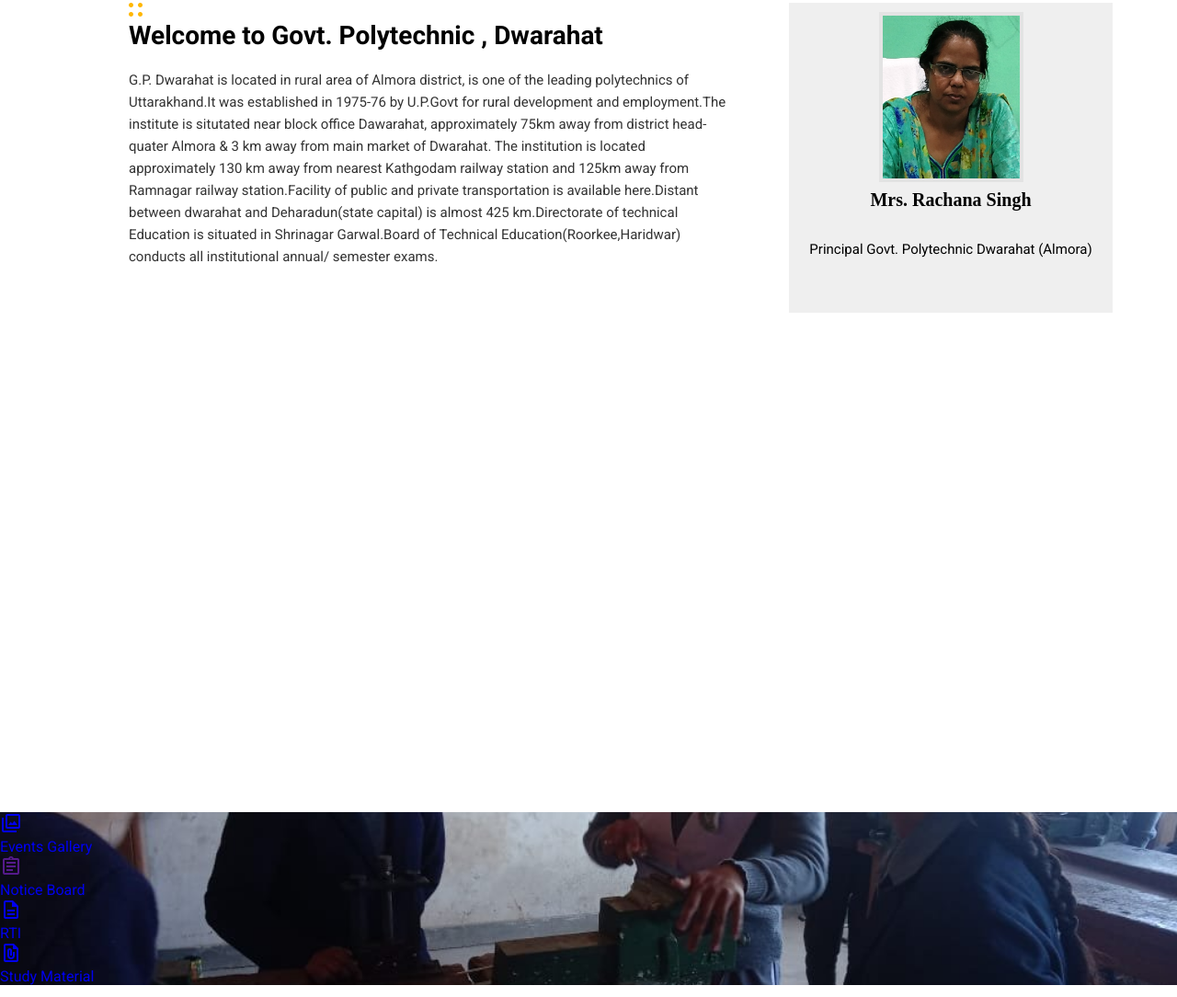
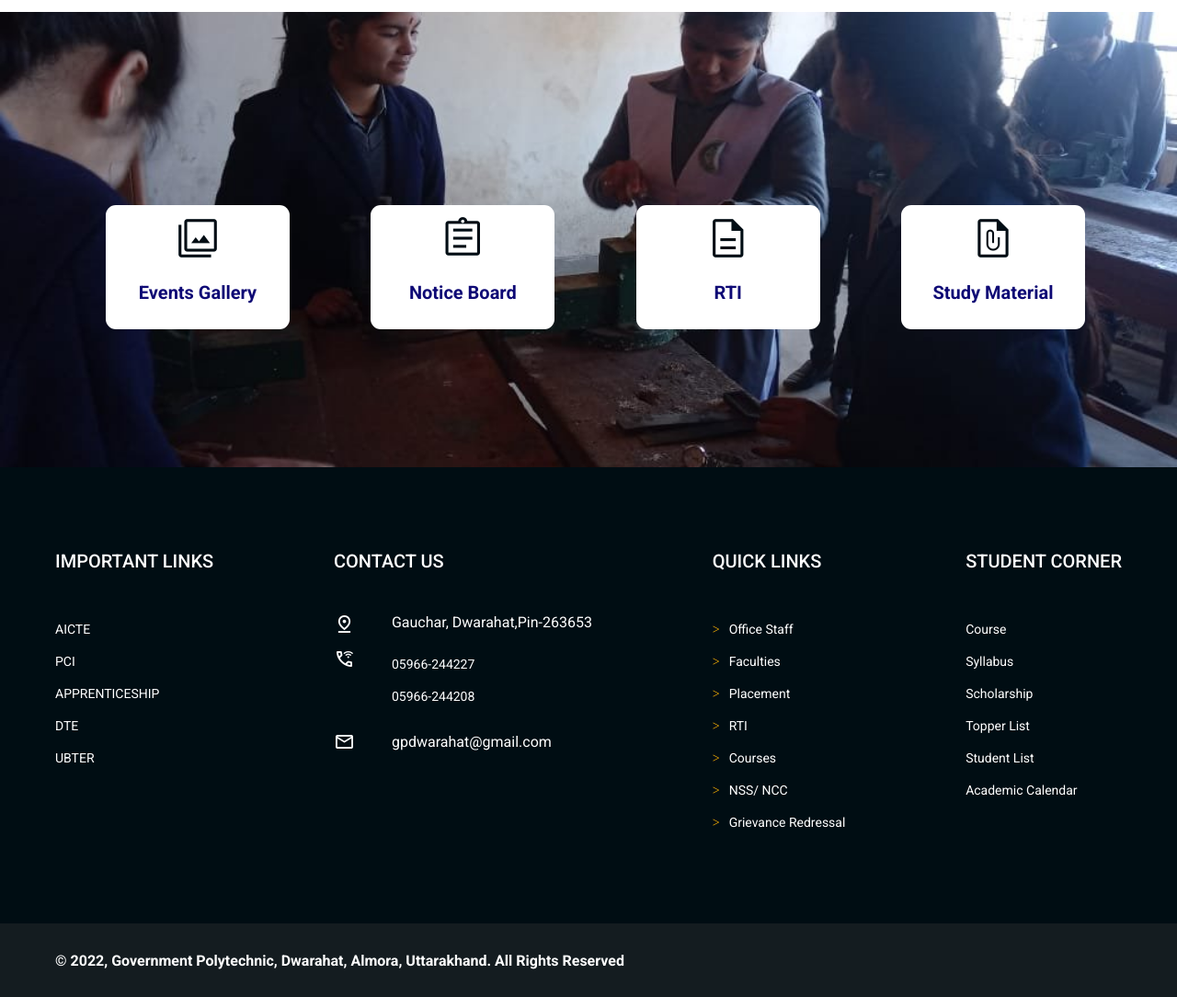
Before and after one commit to Bhupesh-joshi/GPDwarahatCollageWebsitw, a plain HTML site: page index.html in a window 1280 px wide. Shown: the part 1059-2143 px from the top of the page at 92% size. Drawn offline with nearby package versions, Linux system fonts and the light colour scheme.

Commit message:
footer done

```diff
--- a/index.html
+++ b/index.html
@@ -7,6 +7,9 @@
 
     <!-- stylesheet -->
     <link rel="stylesheet" href="stylesheets/mainStyle.css" />
+
+    <!-- responsive css -->
+    <link rel="stylesheet" href="stylesheets/responsive.css">
 
     <!-- javascript -->
     <script src="scriptFiles/script.js" defer></script>
@@ -28,6 +31,7 @@
 
 <body>
     <!-- toolbar -->
+
     <section class="secOne">
         <div class="secOne_contact">
             <span class="iconMail material-symbols-outlined">mail</span>
@@ -37,9 +41,11 @@
             <p>05966-244227</p>
         </div>
     </section>
+
     <!-- toolbar end -->
 
     <!-- Section second starts navbar -->
+
     <section class="secTwo">
         <nav class="nav">
             <div class="logo">
@@ -149,7 +155,15 @@
                 <p><img src="imgs/shape_1.png" alt=""></p>
                 <h1>Welcome to Govt. Polytechnic , Dwarahat</h1>
                 <p class="welcomeNote_summary">
-                        G.P. Dwarahat is located in rural area of Almora district, is one of the leading polytechnics of Uttarakhand.It was established in 1975-76 by U.P.Govt for rural development and employment.The institute is situtated near block office Dawarahat, approximately 75km away from district head-quater Almora & 3 km away from main market of Dwarahat. The institution is located approximately 130 km away from nearest Kathgodam railway station and 125km away from Ramnagar railway station.Facility of public and private transportation is available here.Distant between dwarahat and Deharadun(state capital) is almost 425 km.Directorate of technical Education is situated in Shrinagar Garwal.Board of Technical Education(Roorkee,Haridwar) conducts all institutional annual/ semester exams.
+                    G.P. Dwarahat is located in rural area of Almora district, is one of the leading polytechnics of
+                    Uttarakhand.It was established in 1975-76 by U.P.Govt for rural development and employment.The
+                    institute is situtated near block office Dawarahat, approximately 75km away from district
+                    head-quater Almora & 3 km away from main market of Dwarahat. The institution is located
+                    approximately 130 km away from nearest Kathgodam railway station and 125km away from Ramnagar
+                    railway station.Facility of public and private transportation is available here.Distant between
+                    dwarahat and Deharadun(state capital) is almost 425 km.Directorate of technical Education is
+                    situated in Shrinagar Garwal.Board of Technical Education(Roorkee,Haridwar) conducts all
+                    institutional annual/ semester exams.
                 </p>
 
             </div>
@@ -166,7 +180,7 @@
     <!-- section Six starts -->
 
     <section class="secSix">
-            <div class="">
+        <div class="sixAllBoxes">
             <div class="box">
                 <a href="#"><span class="material-symbols-outlined">
                         photo_library
@@ -196,10 +210,75 @@
 
     <!-- section Six End -->
 
+    <!-- section Seven starts -->
     <section class="secSeven"></section>
-        <section class="secEight"></section>
-        <section class="secNine"></section>
-        <section class="secTen"></section>
+    <!-- section Six End -->
+
+    <!-- footer Start  -->
+
+    <footer class="secFooter">
+        <div class="allFooter">
+
+            <div class="imp_links allFooterColor">
+                <h1>IMPORTANT LINKS</h1>
+                <p><a href="#">AICTE</a></p>
+                <p><a href="#">PCI</a></p>
+                <p><a href="#">APPRENTICESHIP</a></p>
+                <p><a href="#">DTE</a></p>
+                <p><a href="#">UBTER</a></p>
+            </div>
+
+            <div class="contact_us allFooterColor">
+
+                <h1>CONTACT US</h1>
+                <div class="Footer_add">
+                    <span class="footer_all_icon material-symbols-outlined">pin_drop</span>
+                    <span>Gauchar, Dwarahat,Pin-263653</span>
+                </div>
+
+                <div class="Footer_phone">
+                    <span class="footer_all_icon material-symbols-outlined">wifi_calling_3</span>
+                    <div>
+                        <p><a href="#">05966-244227</a></p>
+                        <p><a href="#">05966-244208</a></p>
+                    </div>
+                </div>
+
+                <div class="Footer_email">
+                    <span class="footer_all_icon material-symbols-outlined">mail</span>
+                    <a class="foo_gmail" href="mailto:gpdwarahat@gmail.com">gpdwarahat@gmail.com</a>
+                </div>
+
+            </div>
+
+            <div class="quick_links allFooterColor">
+                <h1>QUICK LINKS</h1>
+                <p><a class="" href="#"><span class="QL_before">&gt;</span>Office Staff</a></p>
+                <p><a href="#"><span>&gt;</span>Faculties</a></p>
+                <p><a href="#"><span>&gt;</span>Placement</a></p>
+                <p><a href="#"><span>&gt;</span>RTI</a></p>
+                <p><a href="#"><span>&gt;</span>Courses</a></p>
+                <p><a href="#"><span>&gt;</span>NSS/ NCC</a></p>
+                <p><a href="#"><span>&gt;</span>Grievance Redressal</a></p>
+            </div>
+            <div class="student_corner allFooterColor">
+                <h1>STUDENT CORNER</h1>
+                <p><a href="#">Course</a></p>
+                <p><a href="#">Syllabus</a></p>
+                <p><a href="#">Scholarship</a></p>
+                <p><a href="#">Topper List</a></p>
+                <p><a href="#">Student List</a></p>
+                <p><a href="#">Academic Calendar</a></p>
+            </div>
+        </div>
+    </footer>
+    <section class="All_Rights_Reserved">
+        <div class="Bottom allFooterColor">
+            <p>&#169; 2022, Government Polytechnic, Dwarahat, Almora, Uttarakhand. All Rights Reserved</p>
+        </div>
+    </section>
+
+    <!-- footer End  -->
 
 </body>
 
--- a/stylesheets/mainStyle.css
+++ b/stylesheets/mainStyle.css
@@ -8,11 +8,13 @@
 }
 
 .secOne {
+    max-width: 1350px;
+    width: 100%;
     padding: 16px 60px;
     background: #010D14;
 }
 .secOne_contact {
-    max-width: 1250px;
+    /* max-width: 1250px; */
     color: #FFFFFF;
     display: flex;
     align-items: center;
@@ -40,6 +42,11 @@
 
 .secTwo {
     padding: 16px 60px;
+    position: sticky;
+    top: 0;
+    background: #fff;
+
+    transition: all .4s;
 }
 
 .nav {
@@ -49,6 +56,7 @@
 }
 
 .mainLogo {
+    width: 90%;
     max-height: 80px;
 }
 
@@ -138,7 +146,7 @@ section nav ul.mainMenu li a:hover {
     padding: 10px;
     width: 1349px;
     background-color: #F0F0F0;
-    min-height: 100vh;
+    /* min-height: 100vh; */
     z-index: -1;
 }
 
@@ -321,7 +329,7 @@ section nav ul.mainMenu li a:hover {
 
 .secFive {
     max-width: 1140px;
-    height: 115vh;
+    /* height: 115vh; */
     margin: auto;
 }
 
@@ -381,10 +389,159 @@ section nav ul.mainMenu li a:hover {
 /* <!-- section Six starts --> */
 
 .secSix {
+    margin-top: 20px;
     background-image: url(/imgs/bg_sec_6.jpg);
     background-position: center center;
     background-repeat: no-repeat;
     background-size: cover;
 }
 
+.sixAllBoxes {
+    display: flex;
+    max-width: 1140px;
+    margin: auto;
+    justify-content: space-between;
+}
+
+.box {
+    background-color: #FFF;
+    margin: 210px 30px 150px 45px;
+    padding: 11px 1px 1px 1px;
+    border-radius: 11px 11px 11px 11px;
+    height: 135px;
+    width: 200px;
+    text-align: center;
+    transition: background .3s, border .3s, border-radius .3s, box-shadow .3s, transform var(--e-transform-transition-duration, .4s);
+}
+
+.secSix .sixAllBoxes .box a span {
+    font-size: 50px;
+    color: #010d14;
+}
+
+.secSix .sixAllBoxes .box p a {
+    font-size: 20px;
+    line-height: 3;
+    font-weight: 700;
+    color: #0E0975;
+}
+
+.box:hover{
+    background-color: #EAEAEA;
+}
+
 /* <!-- section Six End --> */
+
+/* <!-- section Seven starts --> */
+
+/* <!-- section Seven End --> */
+
+/* <!-- Footer starts --> */
+
+.secFooter {
+    padding: 90px 60px 16px 60px;
+    max-width: 1366px;
+    background: #000d13;
+    height: 31rem;
+
+    /* width: 100%;
+    max-width: 1075px; */
+}
+
+.allFooter {
+        display: flex;
+        justify-content: space-between;
+}
+
+.allFooterColor {
+    color: #ffffff;
+}
+
+.Footer_add {
+    display: flex;
+    margin-bottom: 15px;
+}
+
+span.footer_all_icon.material-symbols-outlined {
+    font-size: 23px;
+    margin-right: 40px;
+}
+
+.Footer_phone {
+    display: flex;
+    margin-bottom: 20px;
+}
+
+.Footer_email {
+    display: flex;
+    align-items: center;
+}
+
+.allFooter .allFooterColor h1{
+    font-size: 20px;
+    font-weight: 500;
+    /* line-height: 30px; */
+    margin-bottom: 45px;
+}
+
+.allFooter .allFooterColor p a {
+    font-size: 14px;
+    color: #fff;
+    line-height: 2.5;
+    transition: all .5s;
+}
+
+.allFooter .allFooterColor p a:hover {
+    color: #11198D;
+    transition: .7s;
+}
+
+.imp_links p a:hover {
+    color: #11198D;
+    transition: .7s;
+}
+
+.foo_gmail {
+    color: #FFFFFF;
+    text-decoration: none;
+    margin-right: 20px;
+    transition: .7s;
+}
+
+.foo_gmail:hover {
+    color: #11198D;
+    transition: .7s;
+}
+
+
+.quick_links p a span {
+    color: #ffb703;
+    margin-right: 10px;
+    font-family: Flaticon;
+}
+
+.quick_links p {
+    transition: all .5s;
+}
+
+.quick_links p a:hover , .quick_links p:hover {
+    margin-left: 5px;
+    color: #11198D;
+    transition: all .5s;
+}
+
+.All_Rights_Reserved {
+    background: #141c20;
+    padding: 0px 60px 0px 60px;
+    max-width: 1366px;
+}
+
+.Bottom.allFooterColor {
+    width: 100%;
+    height: 80px;
+    display: flex;
+    align-items: center;
+    font-weight: 600;
+}
+
+/* <!-- Footer End --> */
--- /dev/null
+++ b/stylesheets/responsive.css
@@ -0,0 +1,38 @@
+@media(min-width:320px) and (max-width:425px){
+    .secOne {
+        width: 399%;
+    }
+
+    .mail {
+        font-size: 35px;
+    }
+
+    .secOne_contact {
+        width: 79%;
+        justify-content: center;
+    }
+
+    .secOne_contact .material-symbols-outlined {
+        font-size: 40px;
+    }
+
+    .secOne .secOne_contact p {
+        font-size: 35px;
+    }
+}
+
+@media(min-width:426px) and (max-width:768px){
+
+}
+
+@media(min-width:426px) and (max-width:600px){
+
+}
+
+@media(min-width:768px) and (max-width:1024px){
+
+}
+
+@media(min-width:1025px) and (max-width:1150px){
+
+}
```
Also changed, not shown: scriptFiles/script.js (line endings or trailing spaces). Lines whose indentation alone changed are shown as unchanged.
